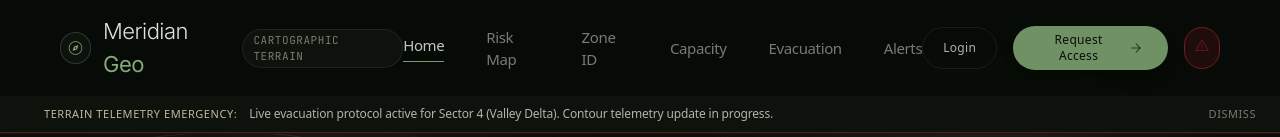
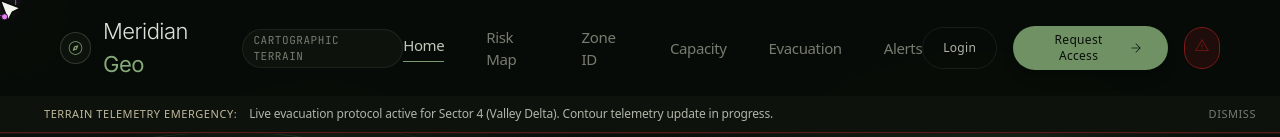
Before and after one commit to joyantaghosh/SIH26191, a React (Vite) app in the folder frontend/: page / in a window 1280 px wide. Both pictures are taken after a click on the button "warning". Shown: the top 137 px of the page. Built offline with nearby package versions, Linux system fonts and the light colour scheme; the HTML template or start-up script is replaced by a standard one.

Commit message:
Add custom SVG cursor with interactive glowing ring state

```diff
--- a/frontend/src/App.jsx
+++ b/frontend/src/App.jsx
@@ -2,6 +2,7 @@ import React from 'react';
 import { BrowserRouter, Routes, Route } from 'react-router-dom';
 import Navbar from './components/Navbar';
 import TerrainBackground from './components/TerrainBackground';
+import CustomCursor from './components/CustomCursor';
 
 // Page Component Imports
 import HomePage from './pages/HomePage';
@@ -17,6 +18,7 @@ export default function App() {
   return (
     <BrowserRouter>
       <div className="min-h-screen flex flex-col bg-[#080C08] text-[#E4E9DF] font-sans antialiased selection:bg-[#7A9A6E] selection:text-[#080C08] relative">
+        <CustomCursor />
         <TerrainBackground />
         <div className="relative z-10 flex flex-col flex-grow">
           <Navbar />
--- /dev/null
+++ b/frontend/src/components/CustomCursor.jsx
@@ -0,0 +1,122 @@
+import React, { useEffect, useState } from 'react';
+
+export default function CustomCursor() {
+  const [position, setPosition] = useState({ x: -100, y: -100 });
+  const [isHovered, setIsHovered] = useState(false);
+  const [isClicked, setIsClicked] = useState(false);
+  const [isVisible, setIsVisible] = useState(false);
+
+  useEffect(() => {
+    // Hide on touch devices
+    if ('ontouchstart' in window || navigator.maxTouchPoints > 0) {
+      return;
+    }
+
+    const onMouseMove = (e) => {
+      setPosition({ x: e.clientX, y: e.clientY });
+      if (!isVisible) setIsVisible(true);
+
+      // Check if hovering interactive element
+      const target = e.target;
+      if (target) {
+        const isInteractive =
+          target.closest('button') ||
+          target.closest('a') ||
+          target.closest('input') ||
+          target.closest('select') ||
+          target.closest('textarea') ||
+          target.closest('[role="button"]') ||
+          target.closest('.interactive') ||
+          window.getComputedStyle(target).cursor === 'pointer';
+
+        setIsHovered(!!isInteractive);
+      }
+    };
+
+    const onMouseDown = () => setIsClicked(true);
+    const onMouseUp = () => setIsClicked(false);
+
+    const onMouseLeave = () => setIsVisible(false);
+    const onMouseEnter = () => setIsVisible(true);
+
+    window.addEventListener('mousemove', onMouseMove);
+    window.addEventListener('mousedown', onMouseDown);
+    window.addEventListener('mouseup', onMouseUp);
+    document.addEventListener('mouseleave', onMouseLeave);
+    document.addEventListener('mouseenter', onMouseEnter);
+
+    return () => {
+      window.removeEventListener('mousemove', onMouseMove);
+      window.removeEventListener('mousedown', onMouseDown);
+      window.removeEventListener('mouseup', onMouseUp);
+      document.removeEventListener('mouseleave', onMouseLeave);
+      document.removeEventListener('mouseenter', onMouseEnter);
+    };
+  }, [isVisible]);
+
+  if (!isVisible) return null;
+
+  return (
+    <div
+      className="fixed top-0 left-0 pointer-events-none z-[9999] transition-opacity duration-300"
+      style={{
+        transform: `translate3d(${position.x}px, ${position.y}px, 0px)`,
+        opacity: isVisible ? 1 : 0,
+      }}
+    >
+      {/* Container centered around cursor hotspot at (0,0) */}
+      <div className="relative -top-[2px] -left-[2px] flex items-center justify-center">
+
+        {/* Outer Ring Overlay (Matching SVG Images) */}
+        <div
+          className={`absolute rounded-full border transition-all duration-200 ease-out ${
+            isHovered
+              ? 'w-10 h-10 border-[#E879F9] bg-[#E879F9]/10 shadow-[0_0_16px_rgba(232,121,249,0.5)] scale-110'
+              : 'w-7 h-7 border-[#E879F9]/60 bg-[#E879F9]/5 shadow-[0_0_8px_rgba(232,121,249,0.2)]'
+          } ${isClicked ? 'scale-90 bg-[#E879F9]/25 border-[#E879F9]' : ''}`}
+          style={{
+            transform: 'translate(-35%, -35%)',
+          }}
+        />
+
+        {/* Custom Arrow Pointer SVG matching the user uploaded assets */}
+        <svg
+          width="28"
+          height="28"
+          viewBox="0 0 32 32"
+          fill="none"
+          xmlns="http://www.w3.org/2000/svg"
+          className={`relative z-10 transition-transform duration-150 ${
+            isClicked ? 'scale-95' : isHovered ? 'scale-105' : 'scale-100'
+          }`}
+        >
+          {/* Black Stroke Shadow Layer */}
+          <path
+            d="M3 3L11.5 25.5L16.2 16.2L25.5 11.5L3 3Z"
+            fill="#080C08"
+            stroke="#080C08"
+            strokeWidth="3"
+            strokeLinejoin="round"
+          />
+          {/* Off-white Arrow Body */}
+          <path
+            d="M3 3L11.5 25.5L16.2 16.2L25.5 11.5L3 3Z"
+            fill="#F4F3EE"
+            stroke="#080C08"
+            strokeWidth="1.5"
+            strokeLinejoin="round"
+          />
+          {/* Accent Pink Dot at Bottom-Left of Pointer (from user's SVG image) */}
+          <circle
+            cx="7.5"
+            cy="21.5"
+            r="3.5"
+            fill="#E879F9"
+            stroke="#080C08"
+            strokeWidth="1"
+          />
+        </svg>
+      </div>
+    </div>
+  );
+}
--- a/frontend/src/index.css
+++ b/frontend/src/index.css
@@ -9,6 +9,12 @@
     font-family: 'Inter', system-ui, -apple-system, sans-serif;
     font-weight: 300;
     letter-spacing: -0.01em;
+  }
+
+  @media (pointer: fine) {
+    body, a, button, input, select, textarea, [role="button"] {
+      cursor: none !important;
+    }
   }
 
   h1, h2, h3, h4, h5, h6 {
```
